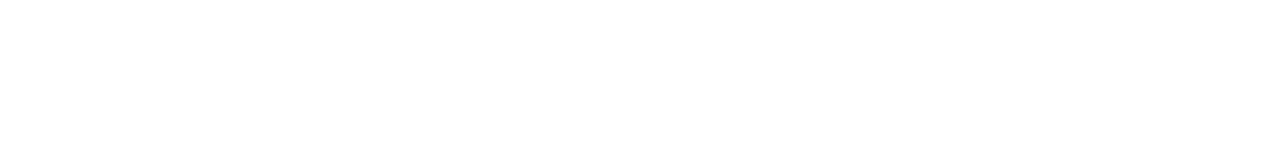
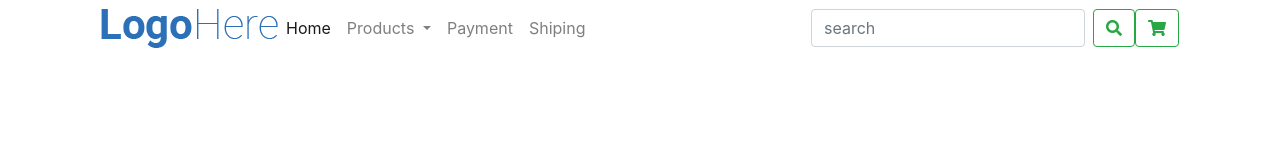
Before and after one commit to artemdolbiev/shop-template-init-project, a website: page index.html in a window 1280 px wide. Drawn offline with Linux system fonts and the light colour scheme.

Commit message:
Создана структура header-menu__navbar

```diff
--- a/index.html
+++ b/index.html
@@ -13,6 +13,64 @@
 </head>
 <body>
 
+  <header class="header-menu">
+    <div class="header-menu__navbar">
+      <div class="container">
+        <nav class="navbar navbar-expand-lg navbar-light">
+          <a class="navbar-logo" href="#">
+            <img src="assets/img/icon-3.png" alt="logo">
+          </a>
+          <button class="navbar-toggler" type="button" data-toggle="collapse" data-target="#navbarSupportedContent"
+                  aria-controls="navbarSupportedContent" aria-expanded="false" aria-label="Toggle navigation">
+            <span class="navbar-toggler-icon"></span>
+          </button>
+          <div class="collapse navbar-collapse" id="navbarSupportedContent">
+            <ul class="navbar-nav mr-auto">
+              <li class="nav-item active">
+                <a class="nav-link" href="#">Home
+                  <span class="sr-only">(current)</span>
+                </a>
+              </li>
+
+              <li class="nav-item dropdown">
+                <a class="nav-link dropdown-toggle" href="#" id="navbarDropdown" role="button"
+                   data-toggle="dropdown" aria-haspopup="true" aria-expanded="false">
+                  Products
+                </a>
+                <div class="dropdown-menu" aria-labelledby="navbarDropdown">
+                  <a class="dropdown-item" href="#">Lorem ipsum dolor</a>
+                  <a class="dropdown-item" href="#">Site amet</a>
+                  <div class="dropdown-divider"></div>
+                  <a class="dropdown-item" href="#">Consectetur adipisicing</a>
+                  <a class="dropdown-item" href="#">Architecto consequatur</a>
+                </div>
+              </li>
+
+              <li class="nav-item">
+                <a class="nav-link" href="#">Payment</a>
+              </li>
+
+              <li class="nav-item">
+                <a class="nav-link" href="#">Shiping</a>
+              </li>
+            </ul>
+
+            <form class="form-inline my-2 my-lg-0 header-menu__navbar-search">
+              <input class="form-control mr-sm-2" type="search" placeholder="search" aria-label="Search">
+              <button class="btn btn-outline-success my-2 my-sm-0" type="submit">
+                <i class="fas fa-search" aria-hidden="true"></i>
+              </button>
+            </form>
+            <button class="btn btn-outline-success my-2 my-sm-0 header-menu__cart-btn" type="submit">
+              <i class="fas fa-shopping-cart" aria-hidden="true"></i>
+              <span class="header-menu__cart-counter" id="cart-counter"></span>
+            </button>
+          </div>
+        </nav>
+      </div>
+    </div>
+  </header>
+
 
   <script src="libs/jquery/dist/jquery.min.js"></script>
   <script src="libs/popper.js/dist/umd/popper.min.js"></script>
--- a/package.json
+++ b/package.json
@@ -5,6 +5,7 @@
   "license": "MIT",
   "devDependencies": {
     "autoprefixer": "^9.5.0",
+    "bootstrap": "^3.4.1",
     "browser-sync": "^2.26.3",
     "css-mqpacker": "^7.0.0",
     "cssnano": "^4.1.10",
@@ -14,6 +15,8 @@
     "gulp-postcss": "^8.0.0",
     "gulp-rename": "^2.0.0",
     "gulp-sass": "^4.0.2",
+    "jquery": "^3.5.1",
+    "popper.js": "^1.16.1",
     "sort-css-media-queries": "^1.4.3"
   },
   "dependencies": {
```
Also changed, not shown: README.md (added), 1 other file.
